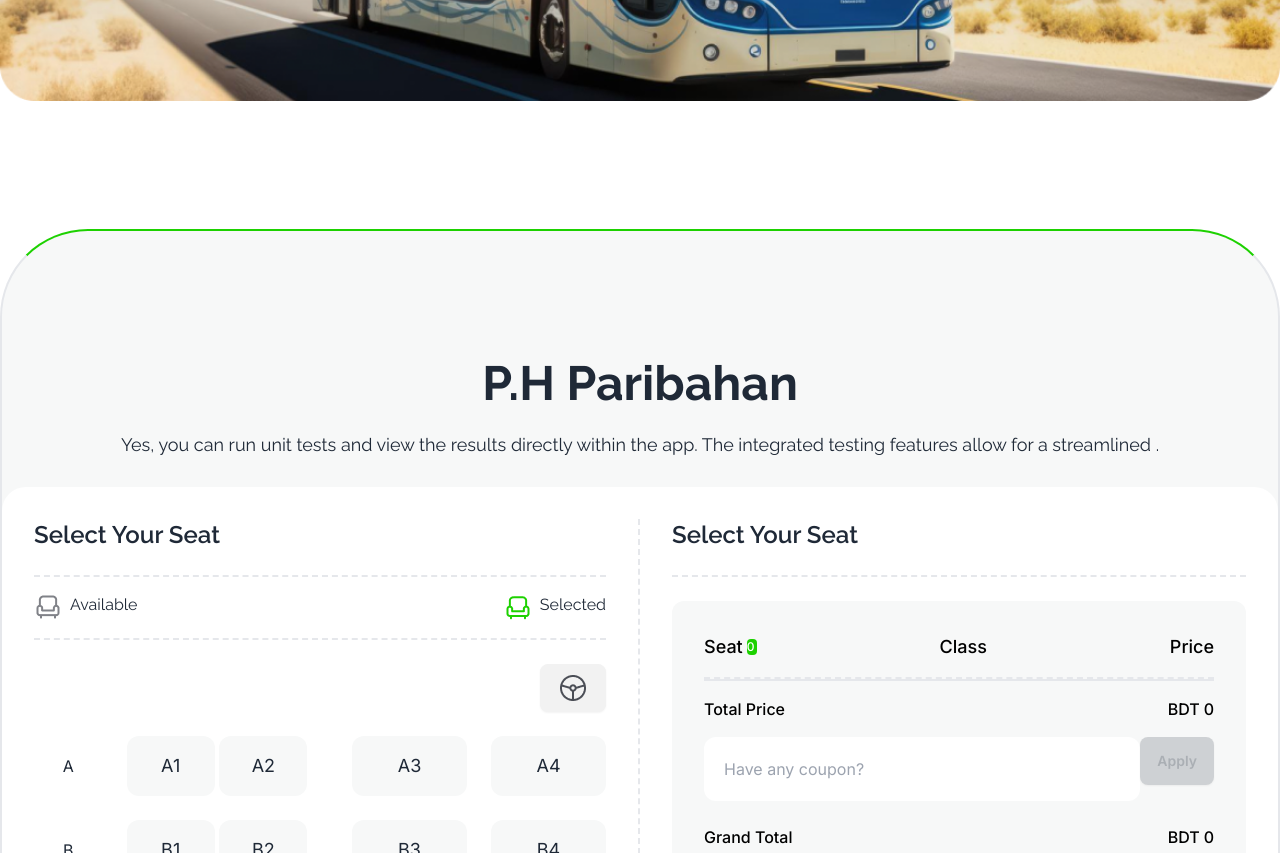
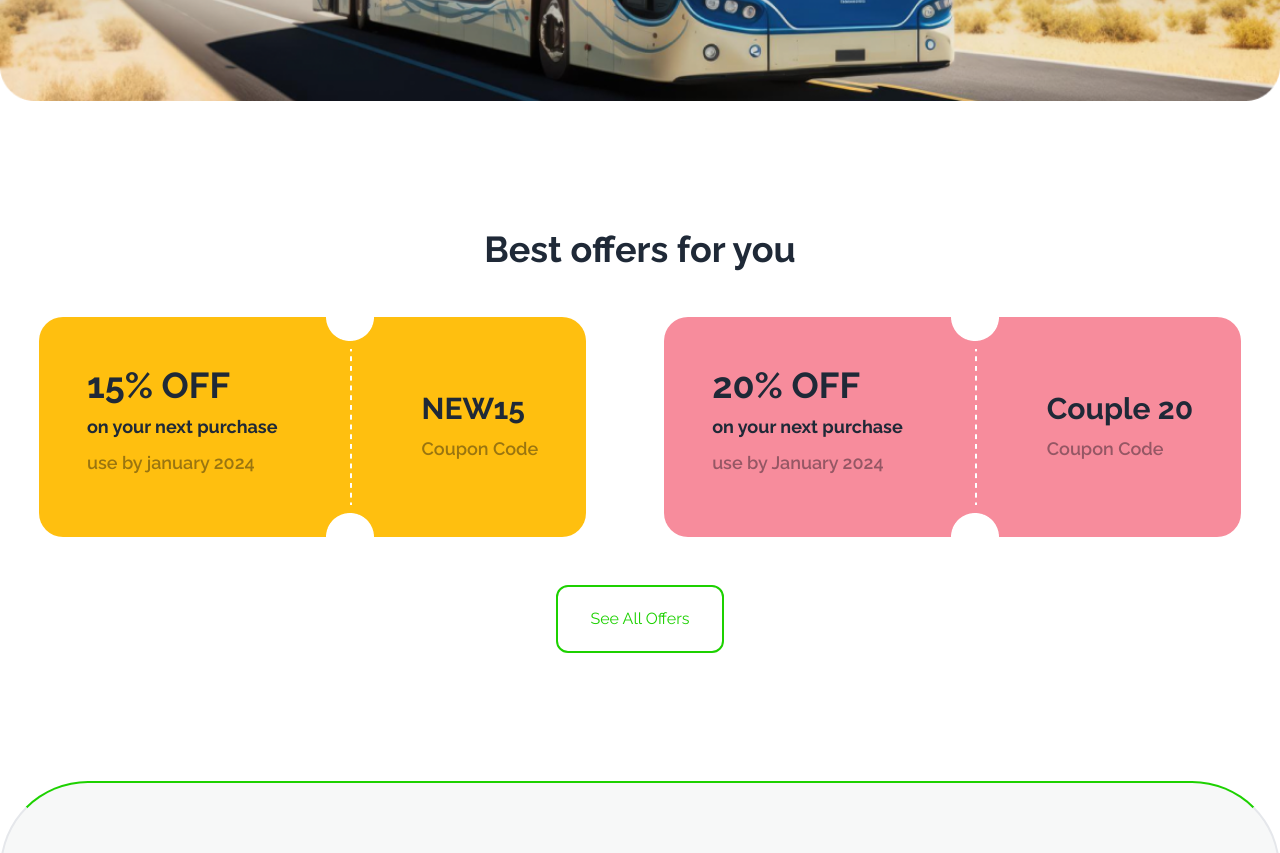
Before and after one commit to shakurShirajul/smart-ticketing, a website: page index.html in a window 1280 px wide. Shown: the part 576-1429 px from the top of the page. Drawn offline with Linux system fonts and the light colour scheme; files whose address does not match are found by name.

Commit message:
Best Offer For You

```diff
--- a/index.html
+++ b/index.html
@@ -82,8 +82,49 @@
         </div>
     </section>
     <!-- Best Offer For You -->
-    <section>
-
+    <section class="container mx-auto space-y-12 mt-32">
+        <div>
+            <h1 class="font-bold text-4xl text-center">Best offers for you</h1>
+        </div>
+        <!-- Coupon Code Container -->
+        <div class="flex justify-around">
+            <div class="flex justify-between items-center rounded-3xl bg-[#FFBF0F]">
+                <div class="flex">
+                    <div class="p-12 space-y-2">
+                        <h1 class="text-4xl font-bold">15% OFF</h1>
+                        <p class="text-lg font-bold">on your next purchase</p>
+                        <p class="text-lg font-semibold text-[#03071266]">use by january 2024</p>
+                    </div>
+                    <div class="">
+                        <img class="" src="images/cupon-devider.png" alt="">
+                    </div>
+                </div>
+                <div class="p-12 space-y-2">
+                    <h1 class="text-3xl font-bold">NEW15</h1>
+                    <p class="text-lg font-semibold text-[#03071266]">Coupon Code</p>
+                </div>
+            </div>
+            <!--  -->
+            <div class="flex justify-between items-center rounded-3xl bg-[#F78C9C]">
+                <div class="flex">
+                    <div class="p-12 space-y-2">
+                        <h1 class="text-4xl font-bold">20% OFF</h1>
+                        <p class="text-lg font-bold">on your next purchase</p>
+                        <p class="text-lg font-semibold text-[#03071266]">use by January 2024</p>
+                    </div>
+                    <div class="">
+                        <img class="" src="images/cupon-devider.png" alt="">
+                    </div>
+                </div>
+                <div class="p-12 space-y-2">
+                    <h1 class="text-3xl font-bold">Couple 20</h1>
+                    <p class="text-lg font-semibold text-[#03071266]">Coupon Code</p>
+                </div>
+            </div>
+        </div>
+        <div class="flex justify-center">
+            <button class="border-2 border-[#1DD100] text-[#1DD100] rounded-xl px-8 py-5">See All Offers</button>
+        </div>
     </section>
     <!-- Ticket Booking System -->
     <section class="border-t-[#1DD100] bg-[#F7F8F8] py-32 mt-32 border-2 rounded-tl-[88px] rounded-tr-[88px]">
@@ -212,7 +253,8 @@
                         </div>
                         <div id="coupon-div">
                             <div class="flex" id="coupon-box">
-                                <input type="text" class="bg-white py-5 pl-5 rounded-xl flex-1" placeholder="Have any coupon?" id="coupon-input">
+                                <input type="text" class="bg-white py-5 pl-5 rounded-xl flex-1"
+                                    placeholder="Have any coupon?" id="coupon-input">
                                 <button class="btn" id="coupon-apply-button" disabled>Apply</button>
                             </div>
                         </div>
```
Also changed, not shown: output/style.css.
